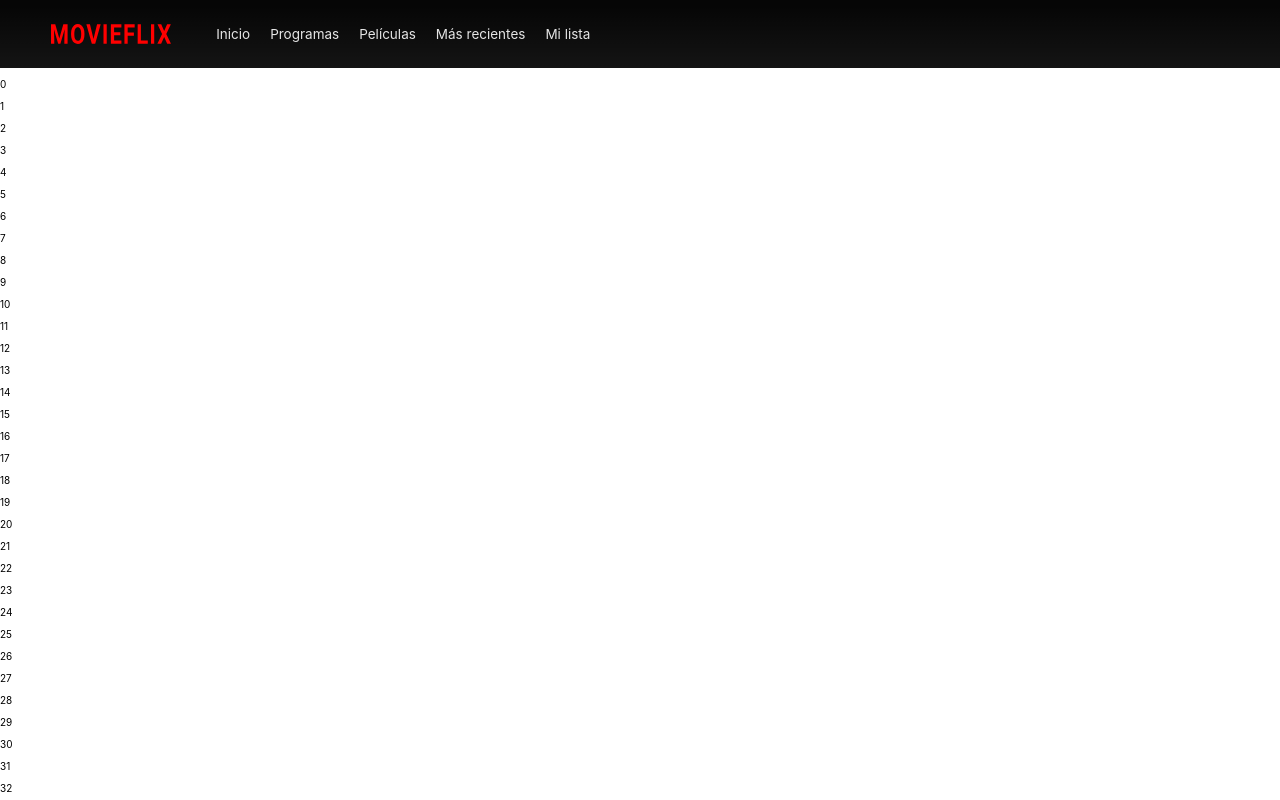
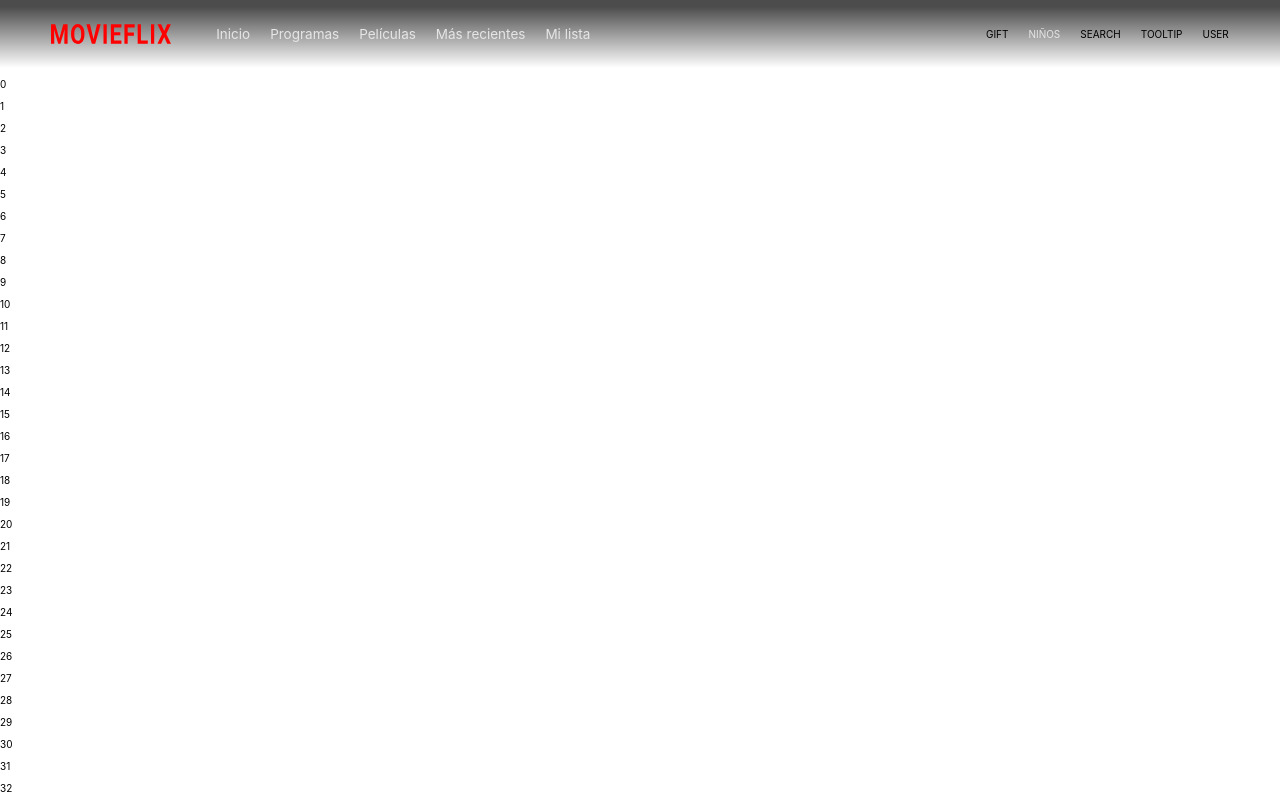
Before and after one commit to donycisneros/movieflix, a React (Create React App) app: page / in a window 1280 px wide. Shown: the top 800 px of the page. Built offline with nearby package versions, Linux system fonts and the light colour scheme.

Commit message:
Navigation - Integration (wip: Secondary Navigation)

```diff
--- a/src/App.js
+++ b/src/App.js
@@ -6,13 +6,13 @@ const App = () => {
   for (let i = 0; i < 80; i++) {
     loop.push(i);
   }
+  const loopMap = loop.map((l) => <p key={l}>{l}</p>);
+  const styles = { paddingTop: "68px" };
 
   return (
     <div className="movieflix">
       <Header />
-      {loop.map((l) => (
-        <p key={l}>{l}</p>
-      ))}
+      <div style={styles}>{loopMap}</div>
     </div>
   );
 };
--- a/src/components/Header/Header.js
+++ b/src/components/Header/Header.js
@@ -1,13 +1,18 @@
 import React from "react";
 import Logo from "./Logo";
 import PrimaryNavigation from "./PrimaryNavigation";
+import SecondaryNavigation from "./SecondaryNavigation";
+import { useScroll } from "../../hooks/useScroll";
 
 const Header = () => {
+  useScroll(".nav-header", "scroll");
+
   return (
-    <header>
+    <header className="nav-header">
       <Logo />
       {/* <h1>Movieflix</h1> */}
       <PrimaryNavigation />
+      <SecondaryNavigation />
     </header>
   );
 };
--- /dev/null
+++ b/src/components/Header/SecondaryNavigation.js
@@ -0,0 +1,19 @@
+import React from "react";
+
+const SecondaryNavigation = () => {
+  return (
+    <div className="secondary-navigation">
+      <div className="navigation-item">GIFT</div>
+      <div className="navigation-item">
+        <a href="/kids" className="item-kids">
+          Niños
+        </a>
+      </div>
+      <div className="navigation-item">SEARCH</div>
+      <div className="navigation-item">TOOLTIP</div>
+      <div className="navigation-item">USER</div>
+    </div>
+  );
+};
+
+export default SecondaryNavigation;
--- /dev/null
+++ b/src/hooks/useScroll.js
@@ -0,0 +1,21 @@
+/**
+ * Hook for scrolling the header
+ * @param {String} elementTag  Selector for the element
+ * @param {Node} scrollClass  Name of the class that will appear when scrolling
+ */
+
+import { useEffect } from "react";
+
+let counter = 0;
+
+export const useScroll = (elementTag, scrollClass) => {
+  useEffect(() => {
+    const scrollElement = document.querySelectorAll(elementTag)[counter];
+    window.addEventListener("scroll", () => {
+      window.scrollY !== 0
+        ? scrollElement.classList.add(scrollClass)
+        : scrollElement.classList.remove(scrollClass);
+    });
+    counter++;
+  }, [elementTag, scrollClass]);
+};
--- a/src/scss/components/Header/_header-index.scss
+++ b/src/scss/components/Header/_header-index.scss
@@ -3,5 +3,5 @@
  */
 
 @import "./logo";
-@import "./primary-navigation";
+@import "./navigation";
 @import "./header";
--- a/src/scss/components/Header/_header.scss
+++ b/src/scss/components/Header/_header.scss
@@ -1,12 +1,20 @@
 header {
-  background-color: #141414;
   display: flex;
   align-items: center;
   height: 68px;
   padding: 0 4%;
+  position: fixed;
+  width: calc(100% - 8%);
+  top: 0;
+  background-color: transparent;
+  transition: background-color 400ms;
   background-image: linear-gradient(
     to bottom,
     rgba(0, 0, 0, 0.7) 10%,
     rgba(0, 0, 0, 0)
   );
 }
+
+.scroll {
+  background-color: #141414;
+}
--- /dev/null
+++ b/src/scss/components/Header/_navigation.scss
@@ -0,0 +1,39 @@
+.primary-navigation {
+  list-style-type: none;
+  display: flex;
+  padding: 0;
+  margin: 0;
+}
+
+.primary-navigation .navigation-item {
+  margin-left: 20px;
+  a {
+    font-size: 1.35rem;
+    color: #e5e5e5;
+    transition: color 400ms;
+    text-decoration: none;
+    cursor: pointer;
+    &:hover,
+    &:focus {
+      color: #b3b3b3;
+    }
+  }
+}
+
+.secondary-navigation {
+  position: absolute;
+  height: 100%;
+  right: 4%;
+  display: flex;
+  align-items: center;
+}
+
+.secondary-navigation .navigation-item:not(:last-child) {
+  margin-right: 20px;
+}
+
+.item-kids {
+  text-decoration: none;
+  color: #e5e5e5;
+  text-transform: uppercase;
+}
--- a/src/scss/components/Header/_primary-navigation.scss
+++ /dev/null
@@ -1,21 +0,0 @@
-.primary-navigation {
-  display: flex;
-  list-style-type: none;
-  margin: 0;
-  padding: 0;
-}
-
-.navigation-item {
-  margin-left: 20px;
-  a {
-    font-size: 1.35rem;
-    color: #e5e5e5;
-    transition: color 400ms;
-    text-decoration: none;
-    cursor: pointer;
-    &:hover,
-    &:focus {
-      color: #b3b3b3;
-    }
-  }
-}
```
